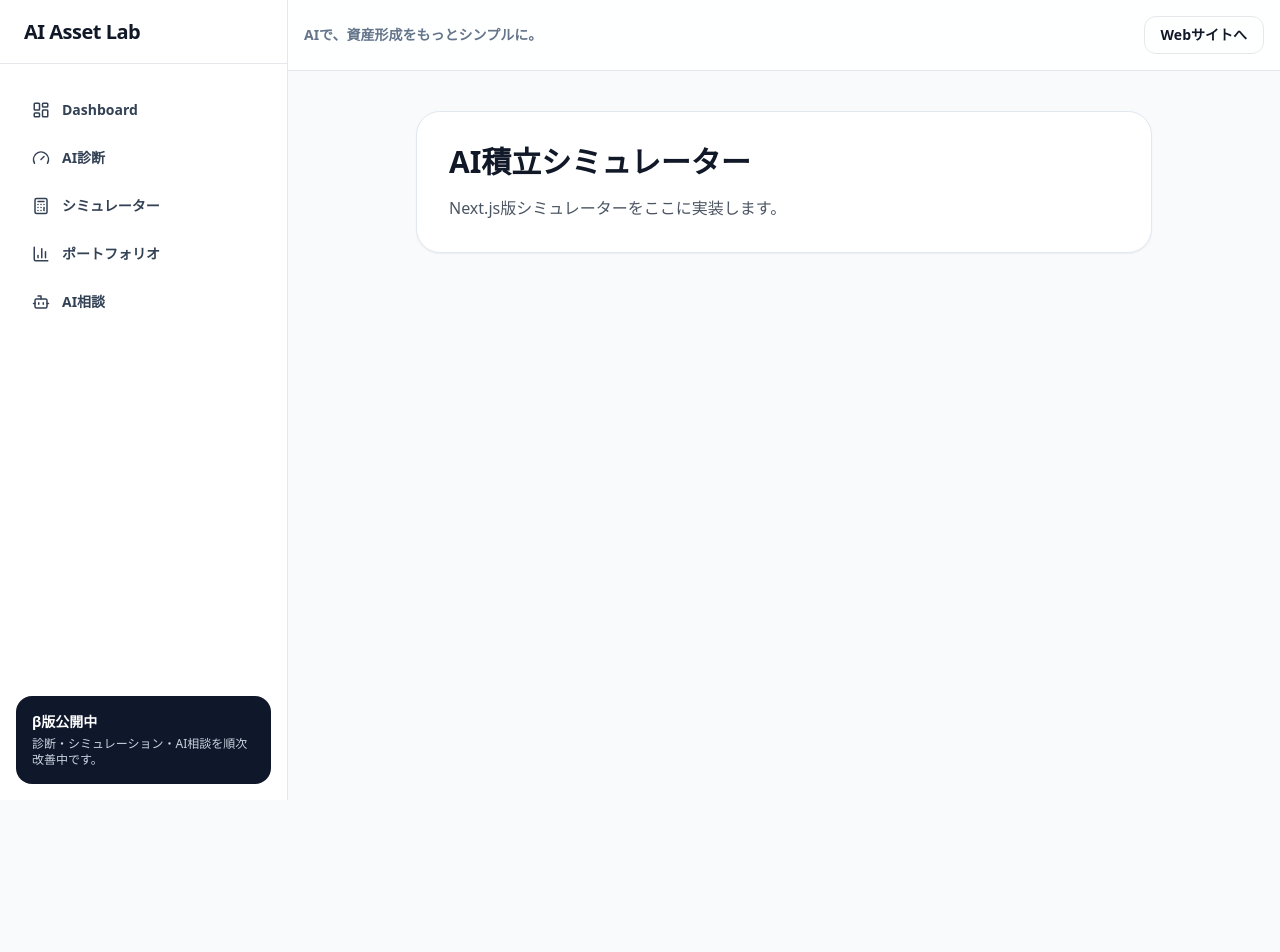
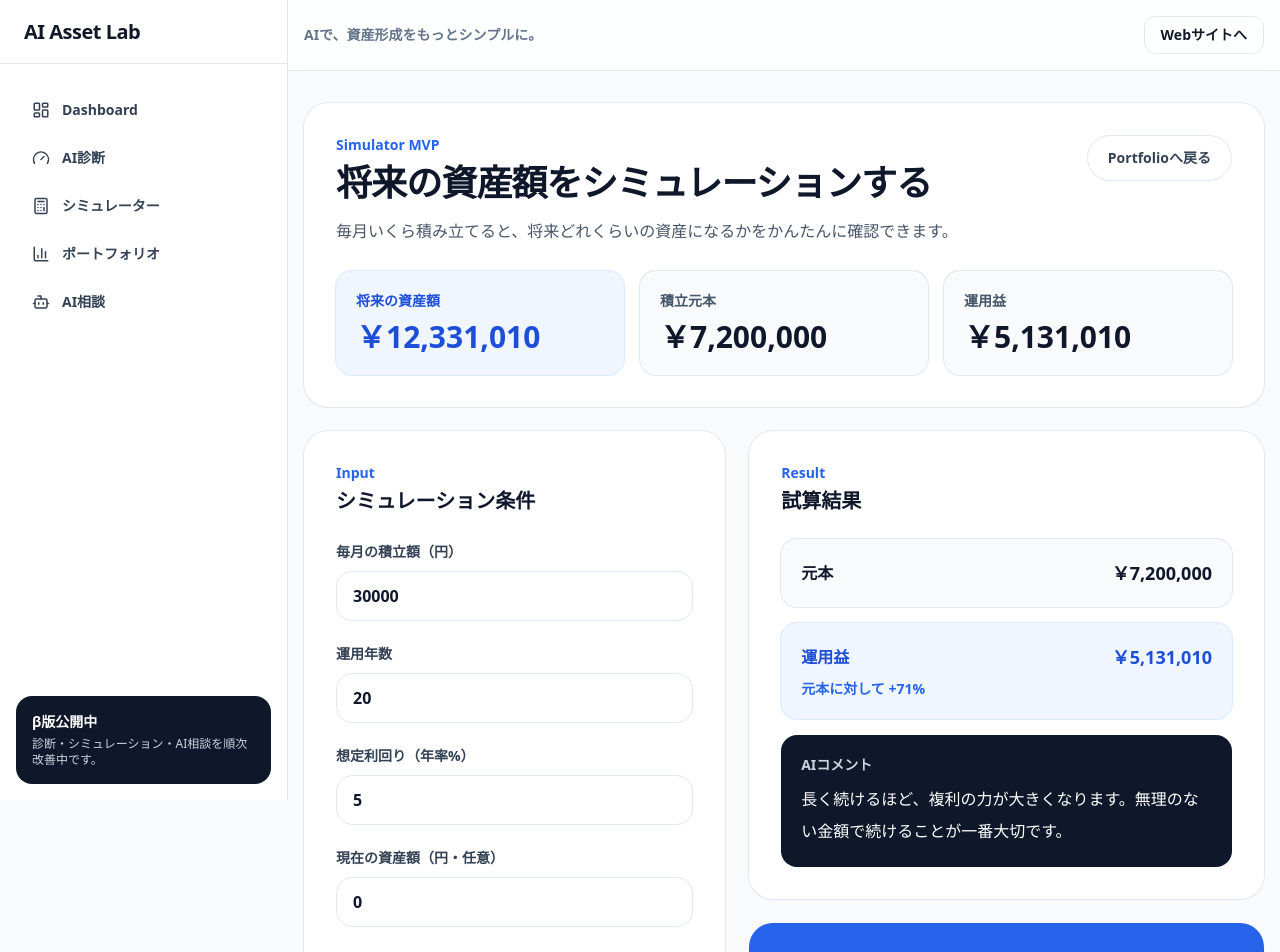
Before and after one commit to assetlab315/aiassetlab-app, a Next.js app: page /simulator in a window 1280 px wide. Shown: the top 952 px of the page. Before the commit the page ends 800 px from the top, so only its background shows below. Built offline with nearby package versions, Linux system fonts and the light colour scheme.

Commit message:
Sprint8-1 Add Simulator MVP

```diff
--- a/app/simulator/page.tsx
+++ b/app/simulator/page.tsx
@@ -1,9 +1,195 @@
-export default function Simulator() {
+"use client";
+
+import Link from "next/link";
+import { useMemo, useState } from "react";
+
+function yen(value: number) {
+  return new Intl.NumberFormat("ja-JP", {
+    style: "currency",
+    currency: "JPY",
+    maximumFractionDigits: 0,
+  }).format(Math.round(value));
+}
+
+function calculateFutureValue(monthlyAmount: number, years: number, annualRate: number, initialAmount: number) {
+  const months = years * 12;
+  const monthlyRate = annualRate / 100 / 12;
+  const initialFutureValue = initialAmount * Math.pow(1 + monthlyRate, months);
+
+  if (monthlyRate === 0) {
+    return initialFutureValue + monthlyAmount * months;
+  }
+
+  return initialFutureValue + monthlyAmount * ((Math.pow(1 + monthlyRate, months) - 1) / monthlyRate);
+}
+
+export default function SimulatorPage() {
+  const [monthlyAmount, setMonthlyAmount] = useState(30000);
+  const [years, setYears] = useState(20);
+  const [annualRate, setAnnualRate] = useState(5);
+  const [initialAmount, setInitialAmount] = useState(0);
+
+  const result = useMemo(() => {
+    const safeMonthlyAmount = Math.max(0, monthlyAmount);
+    const safeYears = Math.max(1, years);
+    const safeAnnualRate = Math.max(0, annualRate);
+    const safeInitialAmount = Math.max(0, initialAmount);
+
+    const principal = safeInitialAmount + safeMonthlyAmount * safeYears * 12;
+    const futureValue = calculateFutureValue(
+      safeMonthlyAmount,
+      safeYears,
+      safeAnnualRate,
+      safeInitialAmount,
+    );
+    const profit = futureValue - principal;
+    const profitRatio = principal === 0 ? 0 : Math.round((profit / principal) * 100);
+
+    return {
+      principal,
+      futureValue,
+      profit,
+      profitRatio,
+    };
+  }, [monthlyAmount, years, annualRate, initialAmount]);
+
+  const aiComment =
+    result.profitRatio >= 50
+      ? "長く続けるほど、複利の力が大きくなります。無理のない金額で続けることが一番大切です。"
+      : "まずは毎月の積立を習慣にしましょう。金額よりも、止めずに続けることを優先します。";
+
   return (
-    <main className="max-w-3xl mx-auto px-4 py-10">
-      <div className="aal-card p-8">
-        <h1 className="text-3xl font-extrabold mb-4">AI積立シミュレーター</h1>
-        <p className="text-gray-600">Next.js版シミュレーターをここに実装します。</p>
+    <main className="min-h-screen bg-slate-50 px-4 py-8 text-slate-900">
+      <div className="mx-auto flex w-full max-w-5xl flex-col gap-6">
+        <section className="rounded-3xl bg-white p-6 shadow-sm ring-1 ring-slate-200 md:p-8">
+          <div className="mb-6 flex flex-col gap-4 md:flex-row md:items-start md:justify-between">
+            <div>
+              <p className="mb-2 text-sm font-bold text-blue-600">Simulator MVP</p>
+              <h1 className="text-2xl font-extrabold tracking-tight md:text-4xl">
+                将来の資産額をシミュレーションする
+              </h1>
+              <p className="mt-3 max-w-2xl text-base leading-8 text-slate-600">
+                毎月いくら積み立てると、将来どれくらいの資産になるかをかんたんに確認できます。
+              </p>
+            </div>
+            <Link
+              href="/portfolio"
+              className="inline-flex items-center justify-center rounded-full border border-slate-200 px-5 py-3 text-sm font-bold text-slate-700 transition hover:bg-slate-50"
+            >
+              Portfolioへ戻る
+            </Link>
+          </div>
+
+          <div className="grid gap-4 md:grid-cols-3">
+            <div className="rounded-2xl bg-blue-50 p-5 ring-1 ring-blue-100">
+              <p className="text-sm font-bold text-blue-700">将来の資産額</p>
+              <p className="mt-2 text-3xl font-extrabold text-blue-700">{yen(result.futureValue)}</p>
+            </div>
+            <div className="rounded-2xl bg-slate-50 p-5 ring-1 ring-slate-200">
+              <p className="text-sm font-bold text-slate-600">積立元本</p>
+              <p className="mt-2 text-3xl font-extrabold">{yen(result.principal)}</p>
+            </div>
+            <div className="rounded-2xl bg-slate-50 p-5 ring-1 ring-slate-200">
+              <p className="text-sm font-bold text-slate-600">運用益</p>
+              <p className="mt-2 text-3xl font-extrabold">{yen(result.profit)}</p>
+            </div>
+          </div>
+        </section>
+
+        <section className="grid gap-6 lg:grid-cols-[0.9fr_1.1fr]">
+          <div className="rounded-3xl bg-white p-6 shadow-sm ring-1 ring-slate-200 md:p-8">
+            <p className="text-sm font-bold text-blue-600">Input</p>
+            <h2 className="mt-1 text-xl font-extrabold">シミュレーション条件</h2>
+
+            <div className="mt-6 space-y-5">
+              <label className="block">
+                <span className="text-sm font-bold text-slate-700">毎月の積立額（円）</span>
+                <input
+                  type="number"
+                  min="0"
+                  value={monthlyAmount}
+                  onChange={(event) => setMonthlyAmount(Number(event.target.value))}
+                  className="mt-2 w-full rounded-2xl border border-slate-200 bg-white px-4 py-3 text-base font-bold outline-none transition focus:border-blue-500 focus:ring-4 focus:ring-blue-100"
+                />
+              </label>
+
+              <label className="block">
+                <span className="text-sm font-bold text-slate-700">運用年数</span>
+                <input
+                  type="number"
+                  min="1"
+                  value={years}
+                  onChange={(event) => setYears(Number(event.target.value))}
+                  className="mt-2 w-full rounded-2xl border border-slate-200 bg-white px-4 py-3 text-base font-bold outline-none transition focus:border-blue-500 focus:ring-4 focus:ring-blue-100"
+                />
+              </label>
+
+              <label className="block">
+                <span className="text-sm font-bold text-slate-700">想定利回り（年率%）</span>
+                <input
+                  type="number"
+                  min="0"
+                  step="0.1"
+                  value={annualRate}
+                  onChange={(event) => setAnnualRate(Number(event.target.value))}
+                  className="mt-2 w-full rounded-2xl border border-slate-200 bg-white px-4 py-3 text-base font-bold outline-none transition focus:border-blue-500 focus:ring-4 focus:ring-blue-100"
+                />
+              </label>
+
+              <label className="block">
+                <span className="text-sm font-bold text-slate-700">現在の資産額（円・任意）</span>
+                <input
+                  type="number"
+                  min="0"
+                  value={initialAmount}
+                  onChange={(event) => setInitialAmount(Number(event.target.value))}
+                  className="mt-2 w-full rounded-2xl border border-slate-200 bg-white px-4 py-3 text-base font-bold outline-none transition focus:border-blue-500 focus:ring-4 focus:ring-blue-100"
+                />
+              </label>
+            </div>
+          </div>
+
+          <aside className="flex flex-col gap-6">
+            <div className="rounded-3xl bg-white p-6 shadow-sm ring-1 ring-slate-200 md:p-8">
+              <p className="text-sm font-bold text-blue-600">Result</p>
+              <h2 className="mt-1 text-xl font-extrabold">試算結果</h2>
+
+              <div className="mt-6 space-y-4">
+                <div className="rounded-2xl bg-slate-50 p-5 ring-1 ring-slate-200">
+                  <div className="flex items-center justify-between gap-4">
+                    <p className="font-extrabold">元本</p>
+                    <p className="text-lg font-extrabold">{yen(result.principal)}</p>
+                  </div>
+                </div>
+                <div className="rounded-2xl bg-blue-50 p-5 ring-1 ring-blue-100">
+                  <div className="flex items-center justify-between gap-4">
+                    <p className="font-extrabold text-blue-700">運用益</p>
+                    <p className="text-lg font-extrabold text-blue-700">{yen(result.profit)}</p>
+                  </div>
+                  <p className="mt-2 text-sm font-bold text-blue-600">元本に対して +{result.profitRatio}%</p>
+                </div>
+                <div className="rounded-2xl bg-slate-900 p-5 text-white">
+                  <p className="text-sm font-bold text-slate-300">AIコメント</p>
+                  <p className="mt-2 leading-8">{aiComment}</p>
+                </div>
+              </div>
+            </div>
+
+            <div className="rounded-3xl bg-blue-600 p-6 text-white shadow-sm md:p-8">
+              <p className="text-sm font-bold text-blue-100">Next Action</p>
+              <h2 className="mt-1 text-xl font-extrabold">次にやること</h2>
+              <p className="mt-3 leading-8 text-blue-50">
+                試算した金額をもとに、迷ったことをAIに相談して次の行動を決めましょう。
+              </p>
+              <Link
+                href="/chat"
+                className="mt-5 inline-flex w-full items-center justify-center rounded-full bg-white px-5 py-3 text-sm font-extrabold text-blue-700 transition hover:bg-blue-50"
+              >
+                AI Chatへ進む
+              </Link>
+            </div>
+          </aside>
+        </section>
       </div>
     </main>
   );
```
Also changed, not shown: 2 other files (tests, documents, lock files or other folders).
